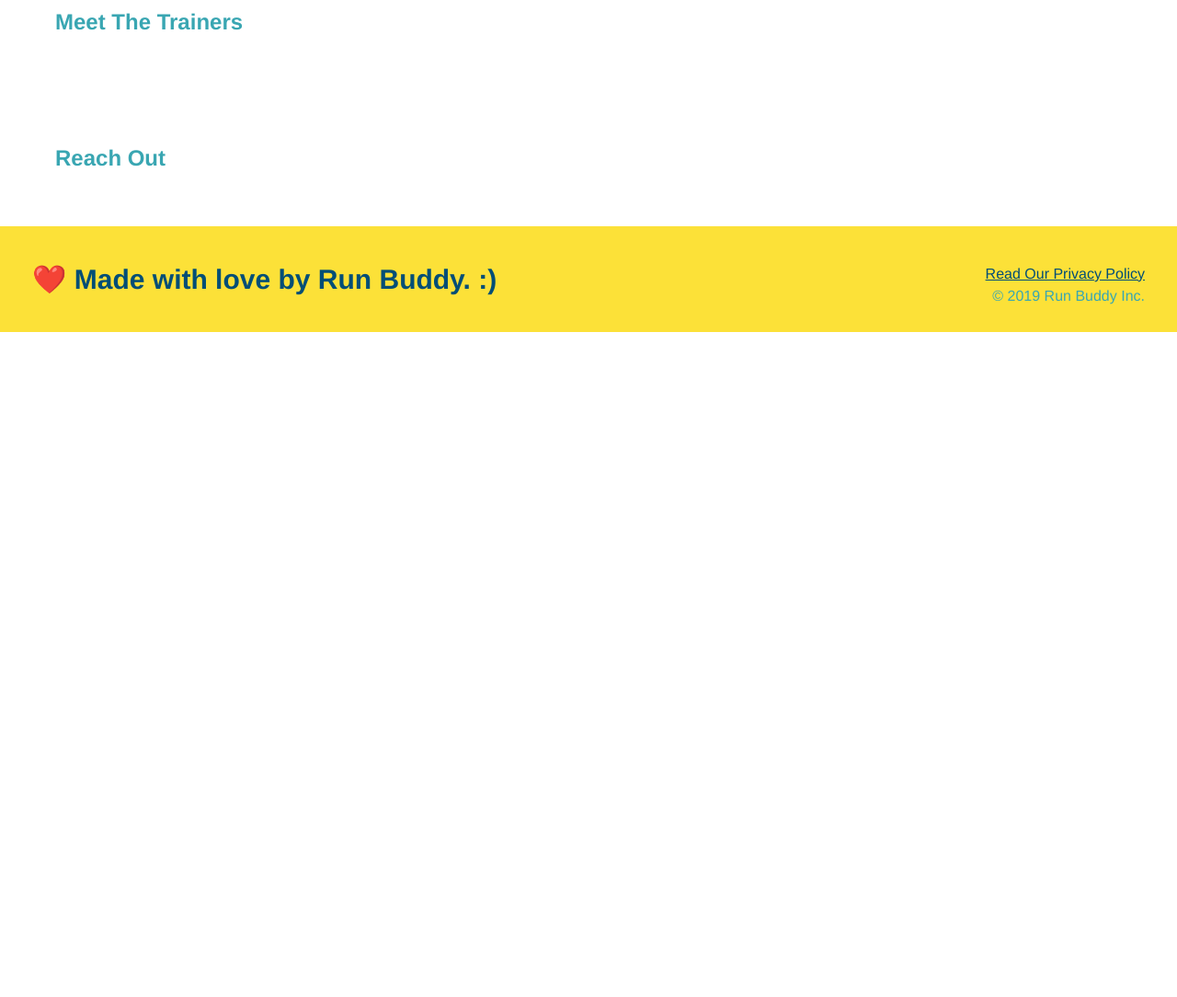
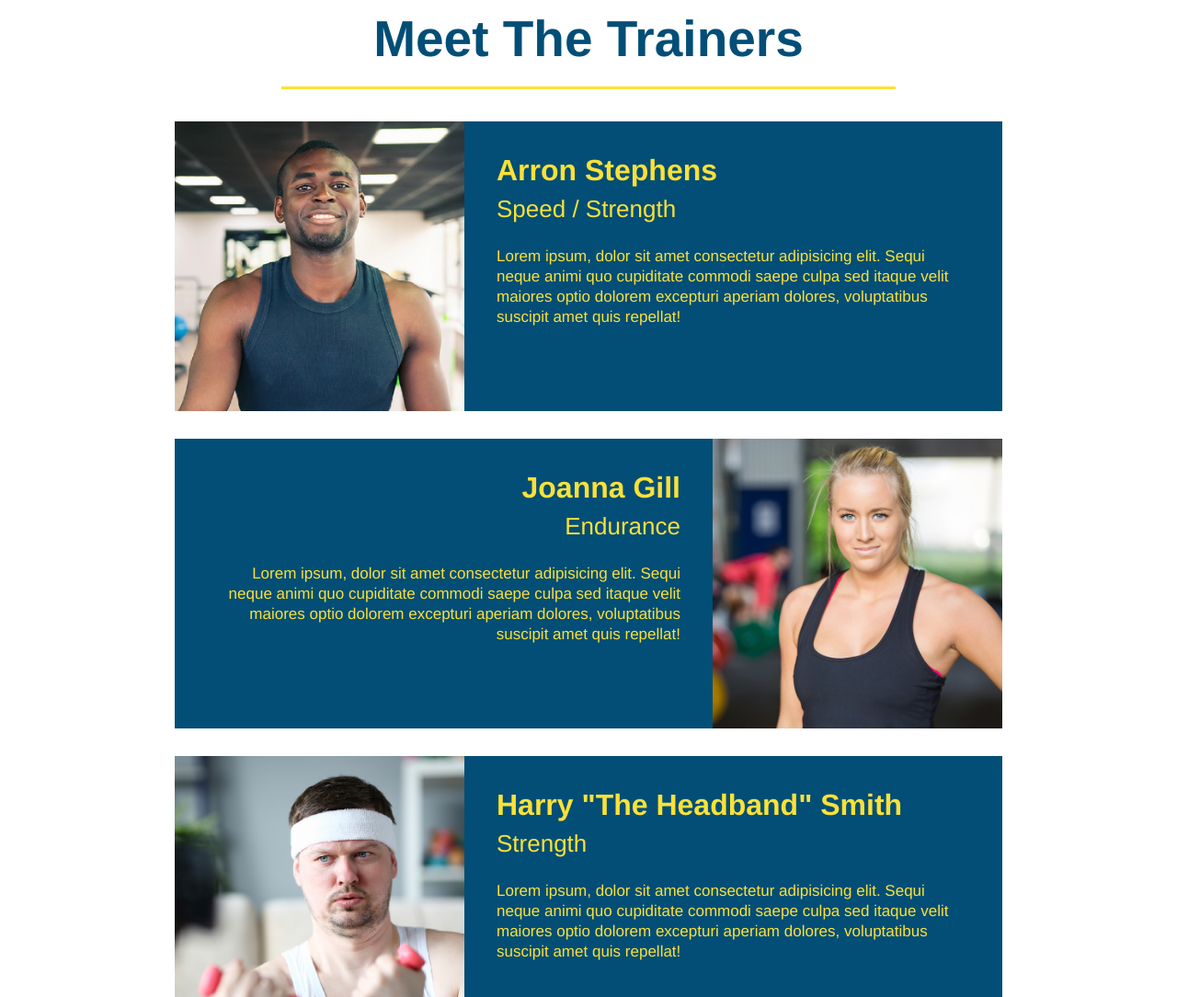
Before and after one commit to naserhawamdeh/run-buddy, a plain HTML site: page index.html in a window 1280 px wide. Shown: the part 2780-3864 px from the top of the page at 92% size. Before the commit the page ends 3141 px from the top, so only its background shows below. Drawn offline with Linux system fonts and the light colour scheme.

Commit message:
meet the trainers section

```diff
--- a/assets/css/style.css
+++ b/assets/css/style.css
@@ -183,3 +183,50 @@ section {
 .steps span {
     font-size:38px;
 }
+
+.trainers {
+    text-align: center;
+}
+
+.trainer {
+    width: 900px;
+    margin: 0 auto 30px auto;
+    background: #024e76;
+    color: #fce138;
+    overflow: auto;
+}
+
+.trainer img {
+    width: 35%;
+    float: left;
+}
+
+.trainer-bio {
+    padding: 35px;
+    float: left;
+    width:65%;
+}
+
+.text-left {
+    text-align: left;
+}
+
+.text-right {
+    text-align: right;
+}
+
+.trainer-bio h3 {
+font-size: 32px;
+margin-bottom: 8px;
+}
+
+.trainer-bio h4 {
+    font-weight: lighter;
+    font-size:26px;
+    margin-bottom: 25px;
+}
+
+.trainer-bio p {
+    font-size:17px;
+    line-height: 1.3;
+}
--- a/index.html
+++ b/index.html
@@ -145,8 +145,46 @@
        </section>
 
        <!-- "meet the trainers" section -->
-       <section>
-           <h2>Meet The Trainers</h2>
+       <section id="your-trainers" class="trainers">
+           <h2 class="section-title primary-border">Meet The Trainers</h2>
+
+           <!-- First Trainer -->
+           <article class="trainer">
+               <img src ="./assets/images/trainer-1.jpg" alt="Arron Stephens in his workout clothes, ready to pump iron" />
+               <div class= "trainer-bio text-left">
+                   <h3> Arron Stephens </h3>
+                   <h4> Speed / Strength </h4>
+                   <p>Lorem ipsum, dolor sit amet consectetur adipisicing elit. Sequi neque animi quo cupiditate commodi saepe culpa sed
+                    itaque velit maiores optio dolorem excepturi aperiam dolores, voluptatibus suscipit amet quis repellat!
+                </p>
+               </div>
+            </article>
+
+            <!-- Second Trainer -->
+            <article class="trainer">
+                <div class="trainer-bio text-right">
+                    <h3> Joanna Gill</h3>
+                    <h4> Endurance </h4>
+                    <p> Lorem ipsum, dolor sit amet consectetur adipisicing elit. Sequi neque animi quo cupiditate commodi saepe culpa sed
+                        itaque velit maiores optio dolorem excepturi aperiam dolores, voluptatibus suscipit amet quis repellat!
+                    </p>
+                </div>
+                <img src="./assets/images/trainer-2.jpg" alt="Joanna Gill cooling off after a workout"/>
+            </article>
+
+            <!-- Third Trainer -->
+            <article class="trainer">
+                <img src="./assets/images/trainer-3.jpg" alt="Harry Smith wearing a headband and lifting comically small pink weights" />
+                <div class="trainer-bio text-left">
+                    <h3>Harry "The Headband" Smith</h3>
+                    <h4>Strength</h4>
+                    <p> Lorem ipsum, dolor sit amet consectetur adipisicing elit. Sequi neque animi quo cupiditate commodi saepe culpa sed
+                        itaque velit maiores optio dolorem excepturi aperiam dolores, voluptatibus suscipit amet quis repellat!
+                    </p>
+                </div>
+            </article>
+
+
        </section>
 
        <!-- "reach out" section -->
```
Also changed, not shown: assets/images/trainer-1.jpg (added), assets/images/trainer-2.jpg (added), assets/images/trainer-3.jpg (added).
